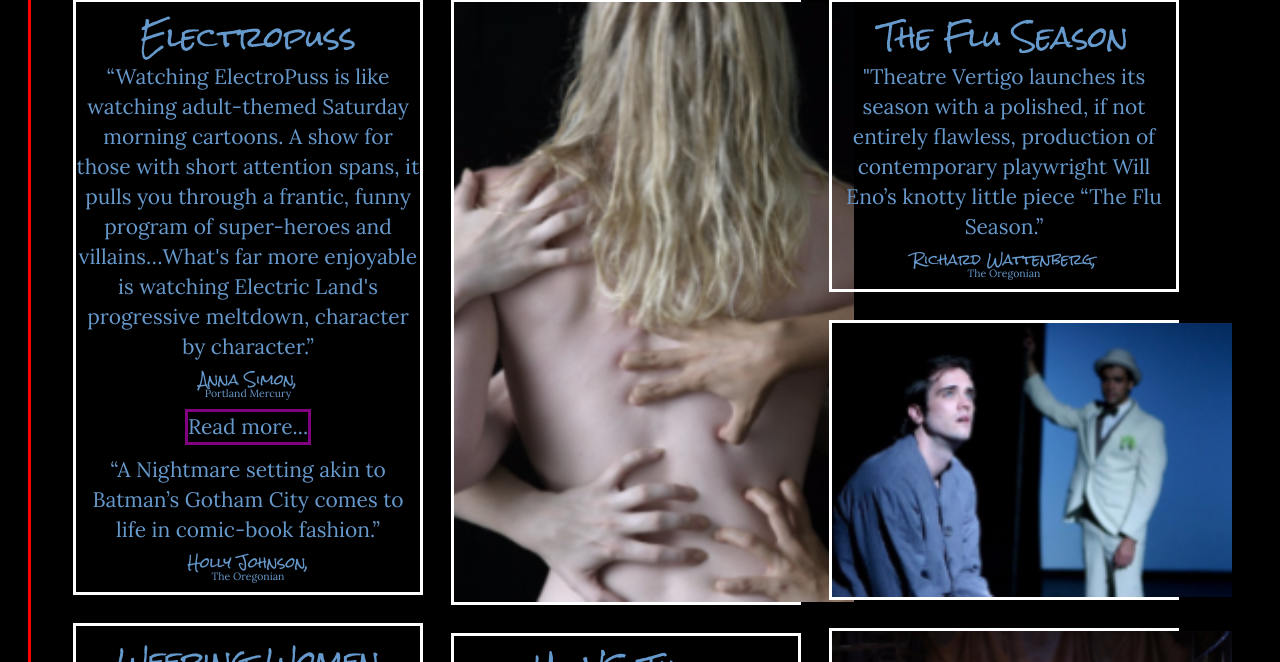
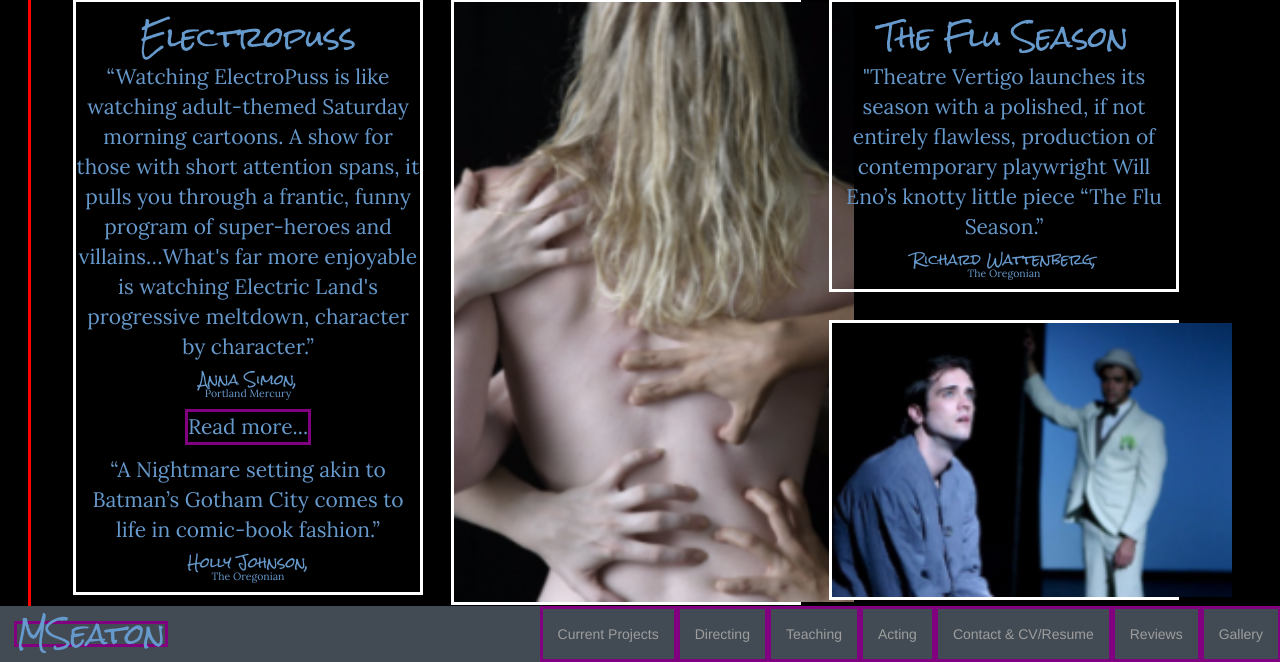
Before and after one commit to martaabba/michelle_seaton, a plain HTML site: page reviews.html in a window 1280 px wide. Shown: the part 138-800 px from the top of the page. Drawn offline with nearby package versions, Linux system fonts and the light colour scheme.

Commit message:
navbar added to reveiws.html

```diff
--- a/reviews.html
+++ b/reviews.html
@@ -34,6 +34,49 @@
 
 
     <body>
+      <!--navbar starts here-->
+    <nav class="my-navbar navbar navbar-inverse navbar-fixed-bottom" role="navigation">
+      <div class="container-fluid">
+
+        <div class="navbar-header">
+
+          <button type="button" class="navbar-toggle" data-toggle="collapse" data-target=".navbar-collapse">
+            <span class="sr-only">Toggle Navigation</span>
+            <span class="icon-bar"></span>
+            <span class="icon-bar"></span>
+            <span class="icon-bar"></span>
+            <span class="icon-bar"></span>
+            <span class="icon-bar"></span>
+            <span class="icon-bar"></span>
+          </button>
+
+          <div class="navbar-brand">
+            <id="logo">
+              <a href="#michelleseaton">MSeaton</a>
+            </id>
+          </div><!--end navbar-brand-->
+
+        </div><!--navbar-header end-->
+
+        <div class="navbar-collapse collapse">
+
+          <div id="navbar">
+            <ul class="nav navbar-nav navbar-right">
+              <li><a href="#current">Current Projects</a></li>
+              <li><a href="#directing">Directing</a></li>
+              <li><a href="#teaching">Teaching</a></li>
+              <li><a href="#acting">Acting</a></li>
+              <li><a href="#contact">Contact & CV/Resume</a></li>
+              <li><a href="reviews.html">Reviews</a></li>
+              <li><a href="#productions">Gallery</a></li>
+            </ul>
+          </div>
+
+        </div><!--navbar-collapse-->
+
+      </div><!--close nav-container-fluid-->
+    </nav> <!--end navbar-->
+
 
 
       <h1>Reviews</h1>
```
